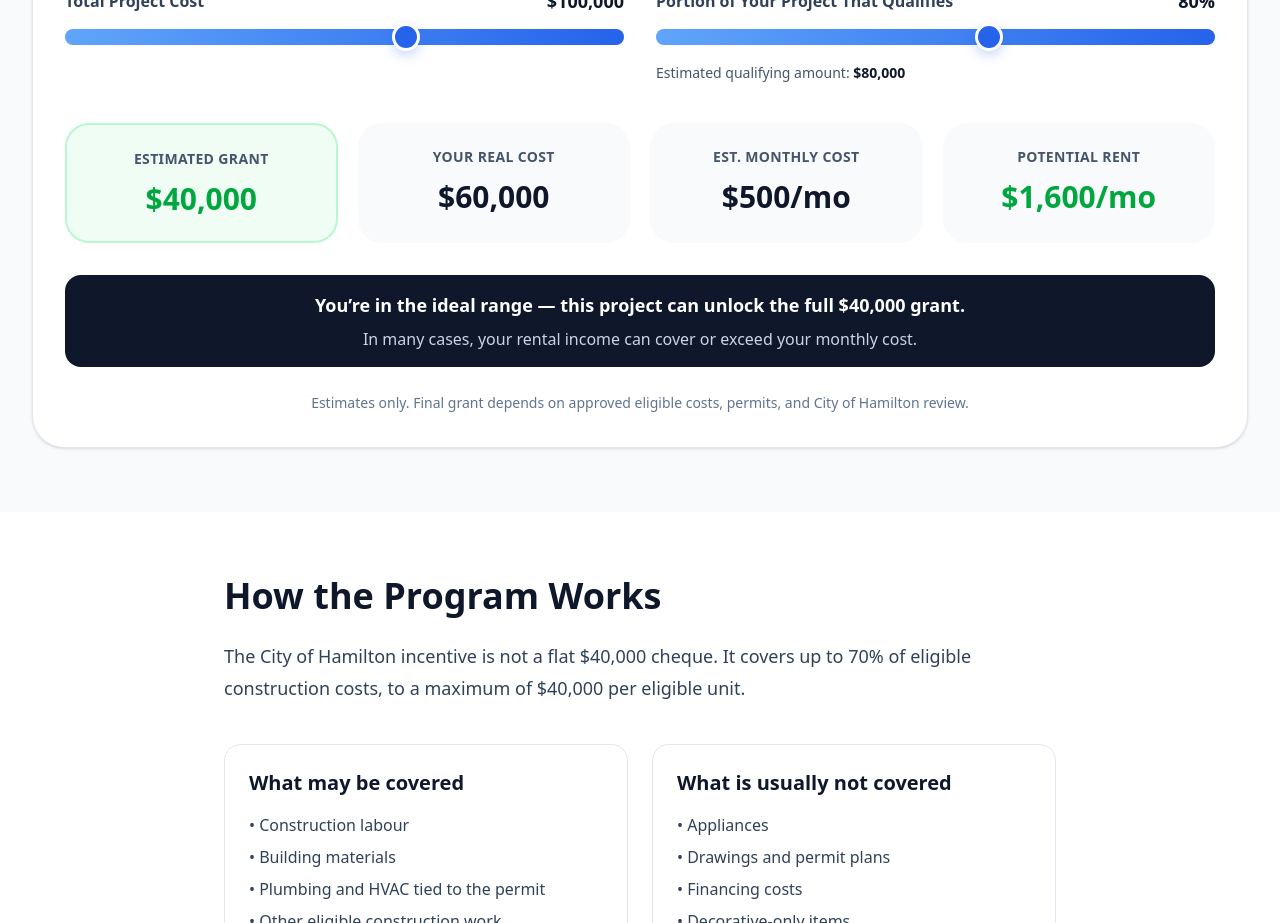
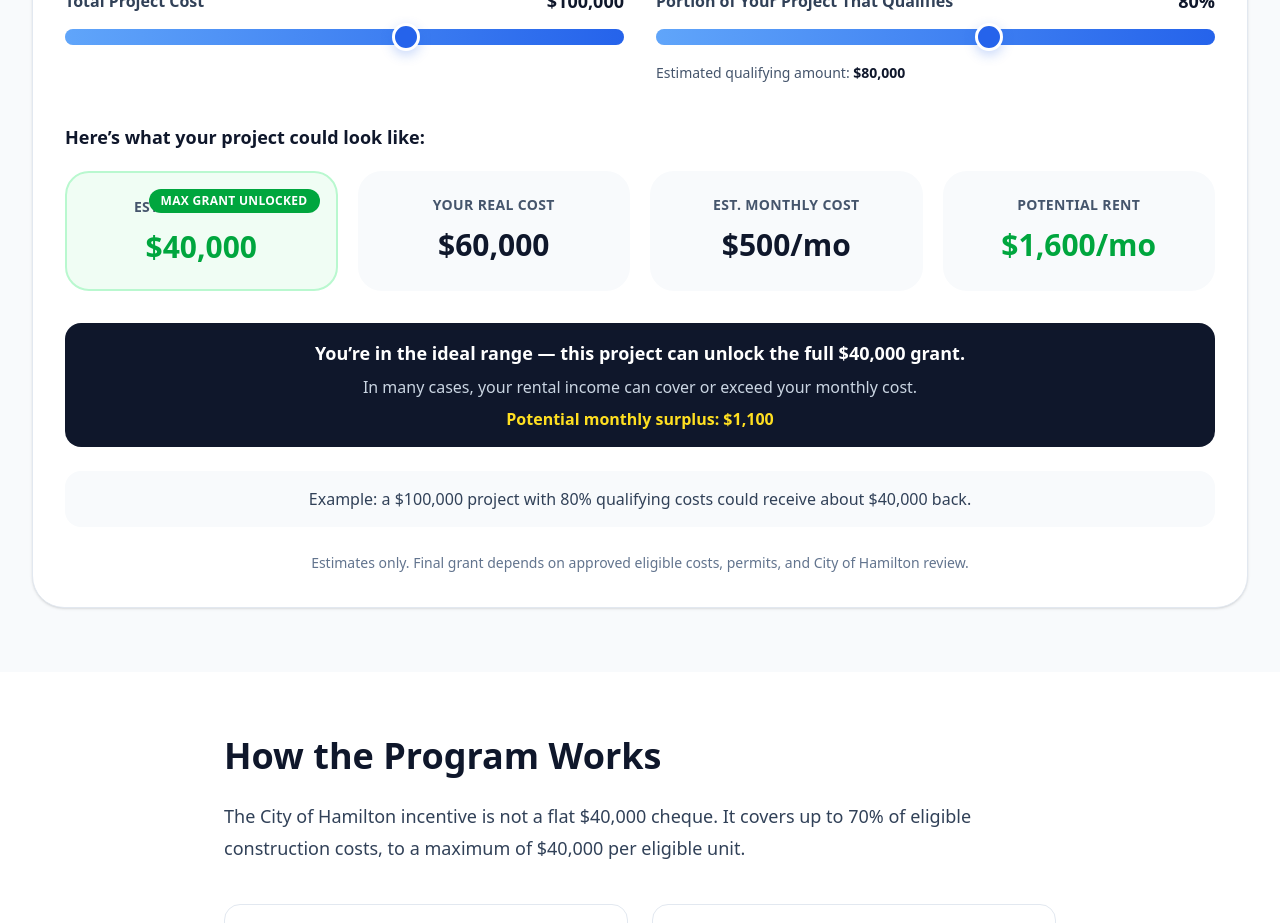
Before and after one commit to mapsforfield/ontarioreno, a React (Vite) app: page /hamilton-basement-grant in a window 1280 px wide. Shown: the part 1340-2263 px from the top of the page. Built offline with nearby package versions, Linux system fonts and the light colour scheme.

Commit message:
Update HamiltonGrantCalculator.tsx

```diff
--- a/src/components/HamiltonGrantCalculator.tsx
+++ b/src/components/HamiltonGrantCalculator.tsx
@@ -20,16 +20,24 @@ export default function HamiltonGrantCalculator() {
   const netCost = Math.max(totalCost - grant, 0);
   const monthly = Math.round(netCost / 120);
   const rent = 1600;
+  const monthlySurplus = rent - monthly;
+  const fullGrantUnlocked = grant >= 40000;
 
   const message = useMemo(() => {
-    if (grant >= 40000) {
+    if (fullGrantUnlocked) {
       return "You’re in the ideal range — this project can unlock the full $40,000 grant.";
     }
     if (eligiblePercent >= 70 && eligiblePercent < 80) {
       return "You’re in a solid range, but increasing the qualifying portion could boost your grant.";
     }
     return "This project may not be fully taking advantage of the incentive yet.";
-  }, [grant, eligiblePercent]);
+  }, [fullGrantUnlocked, eligiblePercent]);
+
+  const exampleText = `Example: a ${formatCurrency(
+    totalCost
+  )} project with ${eligiblePercent}% qualifying costs could receive about ${formatCurrency(
+    grant
+  )} back.`;
 
   return (
     <div className="rounded-[2rem] border border-slate-200 bg-white p-6 shadow-sm md:p-8">
@@ -92,8 +100,20 @@ export default function HamiltonGrantCalculator() {
         </div>
       </div>
 
-      <div className="mt-10 grid gap-5 md:grid-cols-2 xl:grid-cols-4">
-        <div className="rounded-3xl border-2 border-green-200 bg-green-50 p-6 text-center">
+      <div className="mt-10">
+        <p className="text-base font-semibold text-slate-900 md:text-lg">
+          Here’s what your project could look like:
+        </p>
+      </div>
+
+      <div className="mt-5 grid gap-5 md:grid-cols-2 xl:grid-cols-4">
+        <div className="relative rounded-3xl border-2 border-green-200 bg-green-50 p-6 text-center">
+          {fullGrantUnlocked && (
+            <div className="absolute right-4 top-4 rounded-full bg-green-600 px-3 py-1 text-[10px] font-extrabold uppercase tracking-wide text-white md:text-xs">
+              Max Grant Unlocked
+            </div>
+          )}
+
           <p className="text-sm font-semibold uppercase tracking-wide text-slate-600">
             Estimated Grant
           </p>
@@ -135,6 +155,13 @@ export default function HamiltonGrantCalculator() {
         <p className="mt-2 text-sm text-slate-300 md:text-base">
           In many cases, your rental income can cover or exceed your monthly cost.
         </p>
+        <p className="mt-2 text-sm font-semibold text-yellow-300 md:text-base">
+          Potential monthly surplus: {formatCurrency(monthlySurplus)}
+        </p>
+      </div>
+
+      <div className="mt-6 rounded-2xl bg-slate-50 px-5 py-4 text-center">
+        <p className="text-sm font-medium text-slate-700 md:text-base">{exampleText}</p>
       </div>
 
       <div className="mt-6 text-center text-xs leading-6 text-slate-500 md:text-sm">
```
